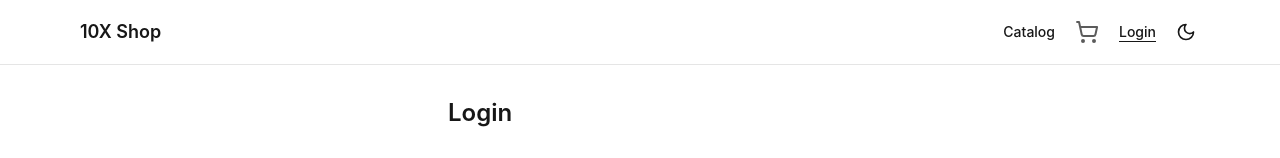
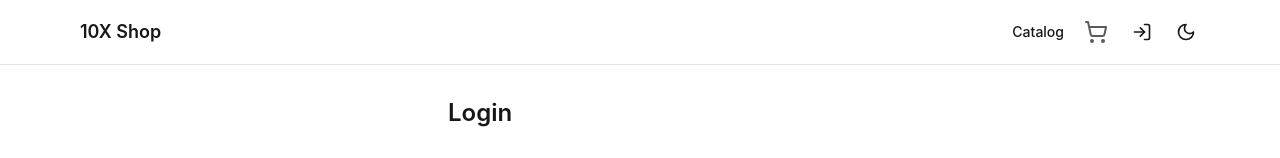
Before and after one commit to zazabaramidze3-afk/10x-shop-zazabaramidze, a React (Vite) app: page /login in a window 1280 px wide. Shown: the top 158 px of the page. Built offline with nearby package versions, Linux system fonts and the light colour scheme.

Commit message:
feat(header): replace login and logout text with icons

```diff
--- a/src/components/Header.tsx
+++ b/src/components/Header.tsx
@@ -68,14 +68,54 @@ const Header = () => {
 
       {user.isLoggedIn ? (
         <>
-          <span className='text-sm text-neutral-600'>{user.username}</span>
-          <Button variant='secondary' onClick={handleLogout}>
-            Logout
-          </Button>
+          <span className='max-w-40 truncate text-sm text-neutral-600'>{user.username}</span>
+          <button
+            type='button'
+            aria-label='Logout'
+            title='Logout'
+            onClick={handleLogout}
+            className={`${linkStyles} inline-flex p-1`}
+          >
+            <svg
+              xmlns='http://www.w3.org/2000/svg'
+              viewBox='0 0 24 24'
+              fill='none'
+              stroke='currentColor'
+              strokeWidth='2'
+              strokeLinecap='round'
+              strokeLinejoin='round'
+              className='h-5 w-5'
+              aria-hidden='true'
+            >
+              <path d='M9 21H5a2 2 0 0 1-2-2V5a2 2 0 0 1 2-2h4' />
+              <polyline points='16 17 21 12 16 7' />
+              <line x1='21' x2='9' y1='12' y2='12' />
+            </svg>
+          </button>
         </>
       ) : (
-        <NavLink to='/login' onClick={closeMenu} className={getNavLinkStyles}>
-          Login
+        <NavLink
+          to='/login'
+          onClick={closeMenu}
+          aria-label='Login'
+          title='Login'
+          className={({ isActive }) => `${linkStyles} inline-flex p-1 ${isActive ? 'opacity-100' : 'opacity-70'}`}
+        >
+          <svg
+            xmlns='http://www.w3.org/2000/svg'
+            viewBox='0 0 24 24'
+            fill='none'
+            stroke='currentColor'
+            strokeWidth='2'
+            strokeLinecap='round'
+            strokeLinejoin='round'
+            className='h-5 w-5'
+            aria-hidden='true'
+          >
+            <path d='M15 3h4a2 2 0 0 1 2 2v14a2 2 0 0 1-2 2h-4' />
+            <polyline points='10 17 15 12 10 7' />
+            <line x1='15' x2='3' y1='12' y2='12' />
+          </svg>
         </NavLink>
       )}
 
```
